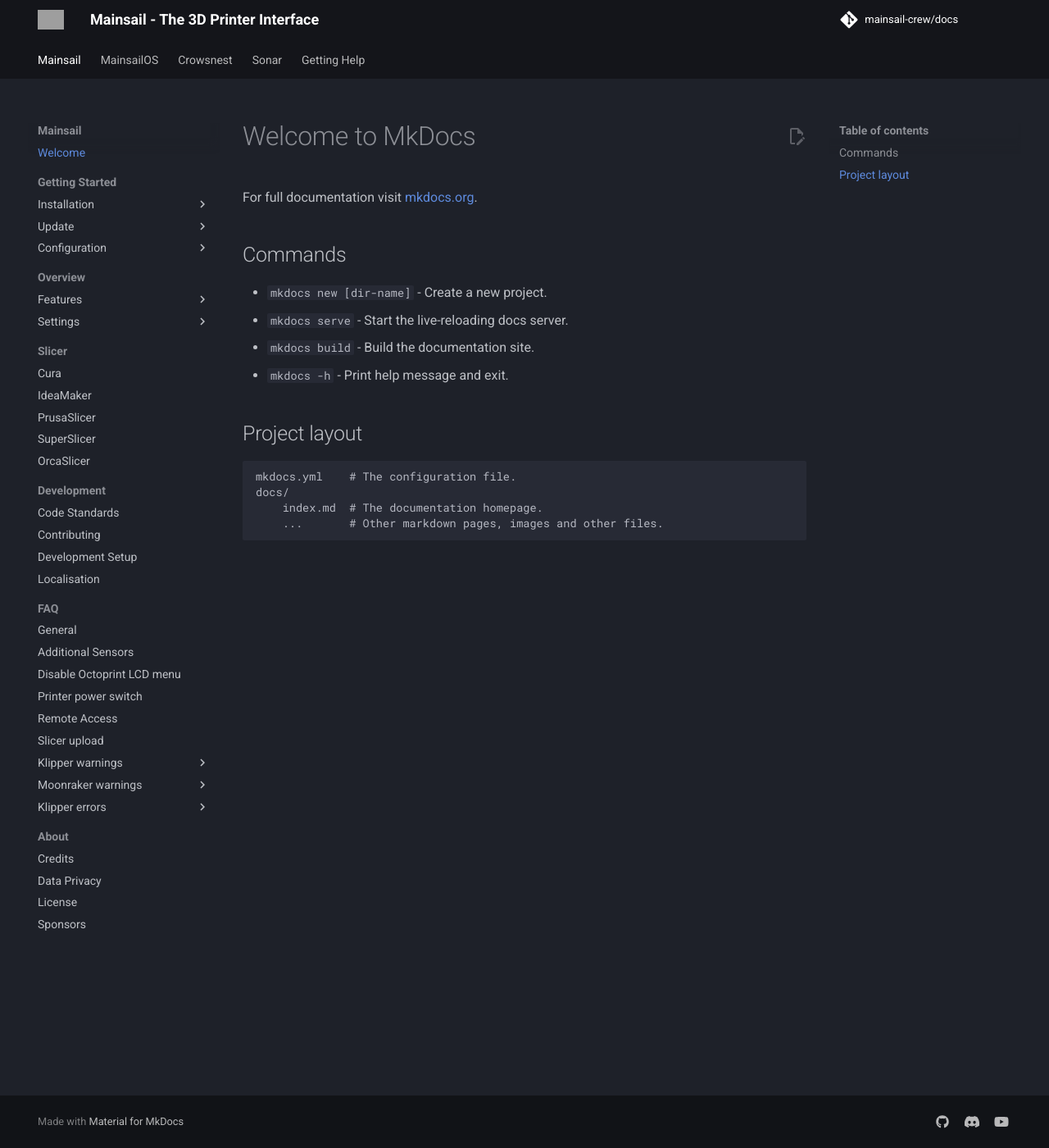
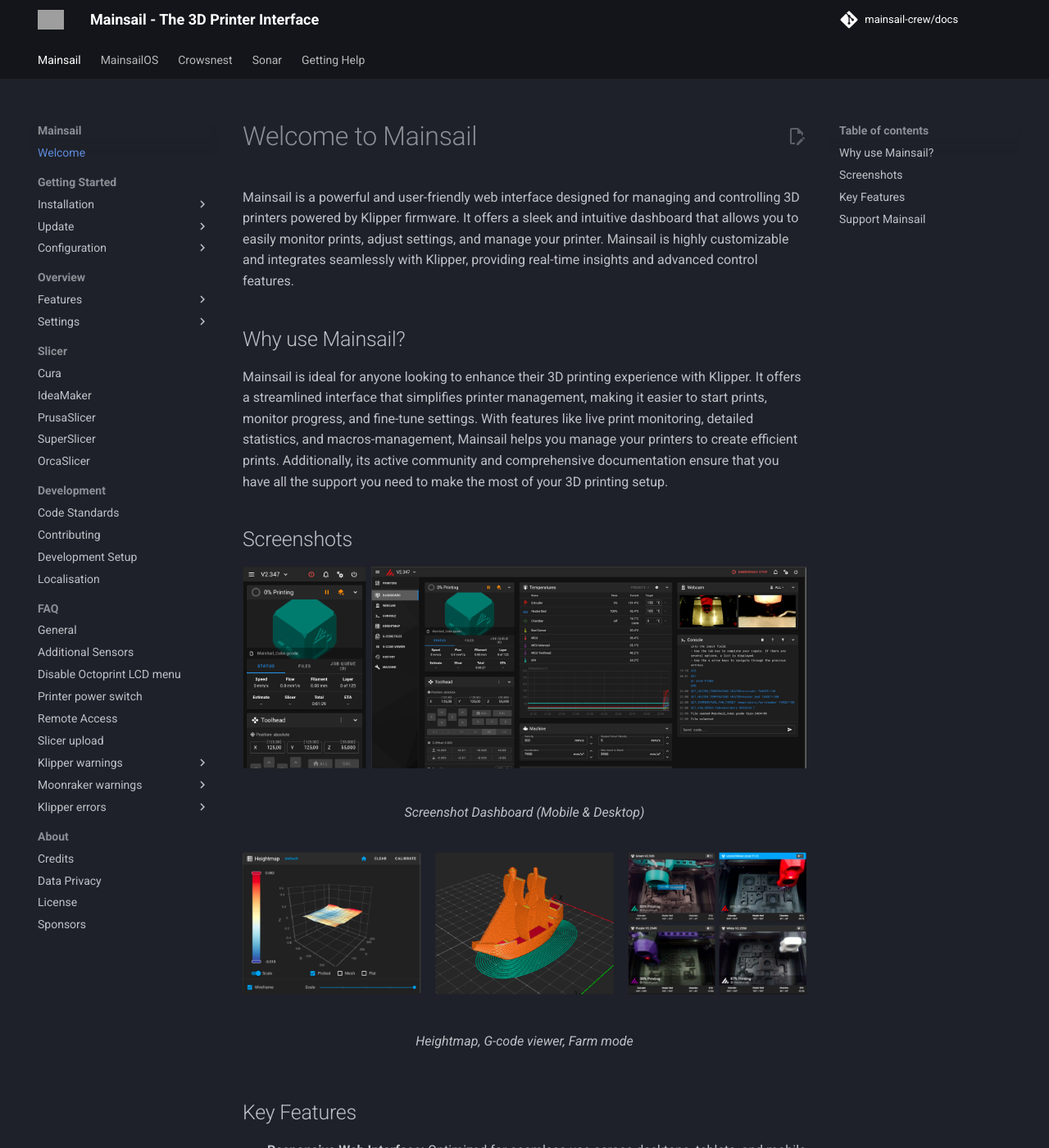
Before and after one commit to mainsail-crew/docs, an MkDocs documentation site: the page built from docs/index.md, in a window 1280 px wide and 1400 px high. Shown: the whole window at 82% size. Built offline with MkDocs 1.6.1 and Material for MkDocs 9.7.7, drawn with Linux system fonts in a browser that asks for light colours; comment, search, counter and statistics services are not loaded; some of the changed text lies outside the part shown; grey boxes are pictures that could not be loaded.

Commit message:
docs: add first index.md page for Mainsail
Signed-off-by: Stefan Dej <meteyou@gmail.com>

```diff
--- a/docs/index.md
+++ b/docs/index.md
@@ -1,17 +1,83 @@
-# Welcome to MkDocs
+---
+title: Mainsail - The 3D Printer Interface
+description: Find guides, setup instructions, and resources to customize and optimize your Mainsail 3D printer interface.
+social:
+  cards_layout_options:
+    title: Mainsail
+---
 
-For full documentation visit [mkdocs.org](https://www.mkdocs.org).
+# Welcome to Mainsail
 
-## Commands
+Mainsail is a powerful and user-friendly web interface designed for managing and controlling 3D printers powered by
+Klipper firmware. It offers a sleek and intuitive dashboard that allows you to easily monitor prints, adjust settings,
+and manage your printer. Mainsail is highly customizable and integrates seamlessly with Klipper, providing real-time
+insights and advanced control features.
 
-* `mkdocs new [dir-name]` - Create a new project.
-* `mkdocs serve` - Start the live-reloading docs server.
-* `mkdocs build` - Build the documentation site.
-* `mkdocs -h` - Print help message and exit.
+## Why use Mainsail?
 
-## Project layout
+Mainsail is ideal for anyone looking to enhance their 3D printing experience with Klipper. It offers a streamlined
+interface that simplifies printer management, making it easier to start prints, monitor progress, and fine-tune
+settings. With features like live print monitoring, detailed statistics, and macros-management, Mainsail helps you
+manage your printers to create efficient prints. Additionally, its active community and comprehensive documentation
+ensure that you have all the support you need to make the most of your 3D printing setup.
 
-    mkdocs.yml    # The configuration file.
-    docs/
-        index.md  # The documentation homepage.
-        ...       # Other markdown pages, images and other files.
+## Screenshots
+
+<figure markdown="span">
+  ![Mainsail Screenshots](images/home-screenshots1.png)
+  <figcaption>Screenshot Dashboard (Mobile & Desktop)</figcaption>
+</figure>
+
+<figure markdown="span">
+  ![Mainsail Screenshots](images/home-screenshots2.png)
+  <figcaption>Heightmap, G-code viewer, Farm mode</figcaption>
+</figure>
+
+## Key Features
+
+- **Responsive Web Interface:** Optimized for seamless use across desktops, tablets, and mobile devices.
+- **Printer Farm Management:** Supports managing multiple 3D printers from a single interface.
+- **Multilingual Support:** Choose from 12 different languages for localization.
+- **File Management:** Easily delete, rename, and upload your G-Code and configuration files.
+- **Integrated File Editor:** Edit G-Code and config files directly in your browser with syntax highlighting.
+- **Print History Tracking:** View detailed records of your previous prints, including their status.
+- **Usage Statistics:** Monitor printer usage with insights on operational time and job success rates.
+- **Job Queue Management:** Queue multiple print jobs and add them directly from your slicer.
+- **Temperature Presets:** Easily manage and apply different temperature settings for preheating.
+- **Bed Mesh Visualization:** Display your bed's surface using an interactive 3D mesh graph.
+- **G-Code Viewer:** Track print progress with a 3D render of your print directly within the interface.
+- **Multi-Webcam Support:** Monitor your print from multiple angles using multiple webcams.
+- **Timelapse Integration:** Automatically record timelapses of your prints with
+[moonraker-timelapse](https://github.com/mainsail-crew/moonraker-timelapse).
+- **Power Control:** Manage power devices like relays, TP-Link, Tasmota devices, and more.
+- **Advanced Macro Management:** Fine-tune your macros with detailed control options.
+- **Customizable Dashboard:** Personalize your dashboard layout to suit your workflow.
+- **Theming Options:** Customize the user interface with logos, backgrounds, and custom CSS.
+- **Additional Sensor Integration:** Add extra sensors to monitor temperature and other metrics.
+- **Object Exclusion:** Selectively exclude parts of your print directly from the interface.
+
+## Support Mainsail
+
+Mainsail is an open-source project primarily maintained by the developer [meteyou](https://github.com/meteyou), with
+contributions from a passionate community of users and developers. Your support is crucial in helping us continue to
+enhance and expand the platform. Here’s how you can contribute:
+
+- **Join the Community:** Engage with other users and developers in our [Discord](https://discord.gg/mainsail) or
+[GitHub Discussions](https://github.com/orgs/mainsail-crew/discussions). Share your experiences, ask questions, and
+provide feedback to help make Mainsail even better.
+- **Star the Repository:** Show your appreciation by starring the
+[Mainsail GitHub repository](https://github.com/mainail-crew/mainsail).
+- **Report Issues:** If you encounter any bugs or have suggestions for new features, please report them on our
+[GitHub Issues](https://github.com/mainsail-crew/mainsail/issues?q=sort:updated-desc+is:issue+is:open) page. Your input
+helps us prioritize and address the most important aspects of the project.
+- **Contribute Code:** If you’re a developer, consider contributing to the project by reviewing our
+[Code Standards](development/code-standards.md) and submitting pull requests. Every contribution, no matter how small,
+is valuable and appreciated.
+- **Donate:** If you’d like to support the project financially, you can make a donation via
+[GitHub Sponsors](https://github.com/sponsors/mainsail-crew), [Patreon](https://www.patreon.com/meteyou) or
+[Ko-fi](https://ko-fi.com/mainsail).
+- **Spread the Word:** Help us grow the Mainsail community by sharing your experience on social media, in forums, or
+with fellow 3D printing enthusiasts.
+
+Your support ensures that Mainsail continues to be a powerful and accessible tool for everyone. Thank you for being part
+of our journey!
--- a/mkdocs.yml
+++ b/mkdocs.yml
@@ -13,6 +13,10 @@
       link: https://discord.gg/mainsail
     - icon: fontawesome/brands/youtube
       link: https://www.youtube.com/@Mainsail-Crew
+
+markdown_extensions:
+  - attr_list
+  - md_in_html
 
 nav:
   - Mainsail:
@@ -179,6 +183,8 @@
         - index.md
       repository: mainsail-crew/docs
 
+  - glightbox
+
   - social:
       cards_layout_options:
         logo: docs/assets/logo.svg
--- a/requirements.txt
+++ b/requirements.txt
@@ -1,2 +1,3 @@
 mkdocs-git-committers-plugin-2
 mkdocs-git-revision-date-localized-plugin
+mkdocs-glightbox
```
Also changed, not shown: docs/images/home-screenshots1.png (added), docs/images/home-screenshots2.png (added).
